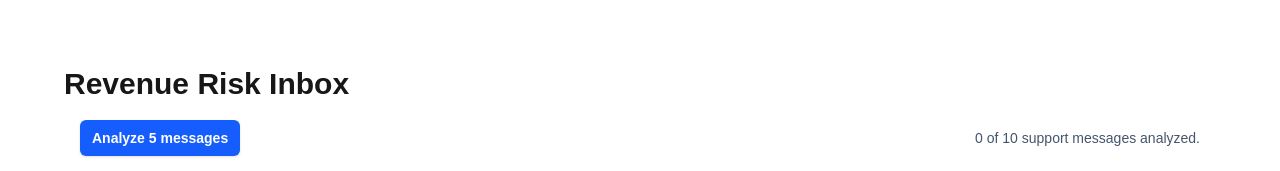
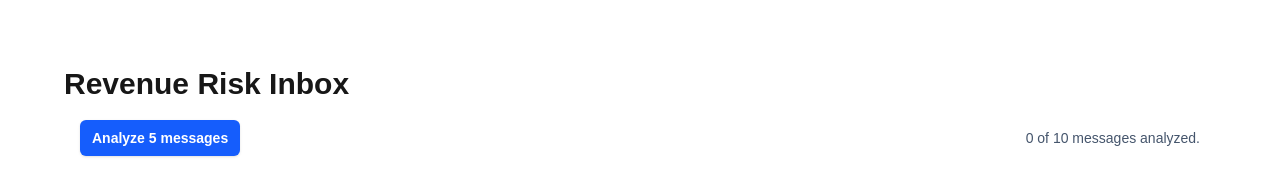
Before and after one commit to NadaSadek/revenue-risk-inbox, a Next.js app: page / in a window 1280 px wide. Shown: the top 171 px of the page. Built offline with nearby package versions, Linux system fonts and the light colour scheme.

Commit message:
handle batch AI classification

```diff
--- a/app/components/inbox/InboxToolbar.tsx
+++ b/app/components/inbox/InboxToolbar.tsx
@@ -1,43 +1,46 @@
+type InboxToolbarProps = {
+  isAnalyzing: boolean;
+  supportRequestsCount: number;
+  analyzedCount: number;
+  currentBatchSize: number;
+  analysisError: string | null;
+  onAnalyze: () => Promise<void>;
+};
+
 export default function InboxToolbar({
   isAnalyzing,
   supportRequestsCount,
   analyzedCount,
   analysisError,
-  batchSize,
+  currentBatchSize,
   onAnalyze,
-}: {
-  isAnalyzing: boolean;
-  supportRequestsCount: number;
-  analyzedCount: number;
-  batchSize: number;
-  analysisError: string | null;
-  onAnalyze: () => Promise<void>;
-}) {
+}: InboxToolbarProps) {
+  const remainingCount = supportRequestsCount - analyzedCount;
+  const hasRemainingMessages = remainingCount > 0;
+
   return (
     <div className="mb-4 flex flex-col gap-2 sm:flex-row sm:items-center sm:justify-between">
-      <div>
       <button
         type="button"
-          disabled={isAnalyzing || supportRequestsCount === 0}
+        disabled={isAnalyzing || supportRequestsCount === 0 || !hasRemainingMessages}
         onClick={onAnalyze}
         className="inline-flex items-center rounded-md bg-blue-600 px-3 py-2 text-sm font-semibold text-white shadow-sm hover:bg-blue-500 disabled:cursor-not-allowed disabled:opacity-60 focus-visible:outline focus-visible:outline-2 focus-visible:outline-offset-2 focus-visible:outline-blue-600">
-          {isAnalyzing ? "Analyzing…" : `Analyze ${batchSize} messages`}
+        {isAnalyzing ? "Analyzing…" : `Analyze ${currentBatchSize} messages`}
       </button>
-      </div>
 
       <div className="text-sm text-slate-600" aria-live="polite">
-        {isAnalyzing && (
+        {isAnalyzing && <span>Analyzing {currentBatchSize} messages. This may take a moment.</span>}
+        {!isAnalyzing && analysisError && <span className="text-red-700">{analysisError}</span>}
+        {!isAnalyzing &&
+          !analysisError &&
+          supportRequestsCount > 0 &&
+          (hasRemainingMessages ? (
             <span>
-            Running AI analysis for the current batch of {batchSize} messages. This may take a
-            moment.
+              {analyzedCount} of {supportRequestsCount} messages analyzed.
             </span>
-        )}
-        {!isAnalyzing && analysisError && <span className="text-red-700">{analysisError}</span>}
-        {!isAnalyzing && !analysisError && supportRequestsCount > 0 && (
-          <span>
-            {analyzedCount} of {supportRequestsCount} support messages analyzed.
-          </span>
-        )}
+          ) : (
+            <span>All messages analyzed.</span>
+          ))}
       </div>
     </div>
   );
--- a/app/components/inbox/InboxView.tsx
+++ b/app/components/inbox/InboxView.tsx
@@ -1,14 +1,14 @@
 "use client";
-
-const ANALYSIS_BATCH_SIZE = 5;
 
 import { useState } from "react";
 import { MessageDetailsPanel } from "@/app/components/MessageDetailsPanel";
 import type { RevenueRiskAnalysis, SupportRequest } from "@/lib/types";
-import { useGetSupportRequests } from "@/app/hooks/useGetSupportRequests";
+import { useSupportRequests } from "@/app/hooks/useSupportRequests";
 import { useAnalyzeSupportRequests } from "@/app/hooks/useAnalyzeSupportRequests";
 import InboxToolbar from "@/app/components/inbox/InboxToolbar";
 import InboxTable, { type SupportRequestRow } from "@/app/components/inbox/InboxTable";
+
+const ANALYSIS_BATCH_SIZE = 5;
 
 export default function InboxView() {
   const [selectedMessageId, setSelectedMessageId] = useState<SupportRequest["id"] | null>(null);
@@ -20,20 +20,33 @@ export default function InboxView() {
     supportRequests,
     isLoading: isLoadingSupportRequests,
     error: supportRequestsError,
-  } = useGetSupportRequests();
+  } = useSupportRequests();
 
   const { analyzeSupportRequests, isAnalyzing, error: analysisError } = useAnalyzeSupportRequests();
 
+  const unanalyzedSupportRequests = supportRequests.filter(
+    (request) => !analysisByMessageId[request.id]
+  );
+
+  const analysisBatch = unanalyzedSupportRequests.slice(0, ANALYSIS_BATCH_SIZE);
+
+  const analyzedCount = supportRequests.length - unanalyzedSupportRequests.length;
+
   const handleAnalyzeMessages = async () => {
-    const analysesByMessageId = await analyzeSupportRequests(
-      supportRequests.slice(0, ANALYSIS_BATCH_SIZE)
-    );
+    if (analysisBatch.length === 0) {
+      return;
+    }
+
+    const analysesByMessageId = await analyzeSupportRequests(analysisBatch);
 
     if (!analysesByMessageId) {
       return;
     }
 
-    setAnalysisByMessageId(analysesByMessageId);
+    setAnalysisByMessageId((current) => ({
+      ...current,
+      ...analysesByMessageId,
+    }));
   };
 
   const onClosePanel = () => {
@@ -49,7 +62,7 @@ export default function InboxView() {
     ? (analysisByMessageId[selectedMessageId] ?? null)
     : null;
 
-  const selectedMessage = supportRequests.find((m) => m.id === selectedMessageId);
+  const selectedMessage = supportRequests.find((message) => message.id === selectedMessageId);
 
   if (isLoadingSupportRequests) {
     return <div className="p-4 text-sm text-slate-600">Loading support requests...</div>;
@@ -73,8 +86,8 @@ export default function InboxView() {
       <InboxToolbar
         isAnalyzing={isAnalyzing}
         supportRequestsCount={supportRequests.length}
-        analyzedCount={Object.keys(analysisByMessageId).length}
-        batchSize={ANALYSIS_BATCH_SIZE}
+        analyzedCount={analyzedCount}
+        currentBatchSize={analysisBatch.length}
         analysisError={analysisError}
         onAnalyze={handleAnalyzeMessages}
       />
--- a/app/hooks/useGetSupportRequests.ts
+++ b/app/hooks/useSupportRequests.ts
@@ -10,7 +10,7 @@ type UseGetSupportRequestsResult = {
   error: string | null;
 };
 
-export function useGetSupportRequests(): UseGetSupportRequestsResult {
+export function useSupportRequests(): UseGetSupportRequestsResult {
   const [supportRequests, setSupportRequests] = useState<SupportRequest[]>([]);
   const [isLoading, setIsLoading] = useState(true);
   const [error, setError] = useState<string | null>(null);
```
Lines whose indentation alone changed are shown as unchanged.
